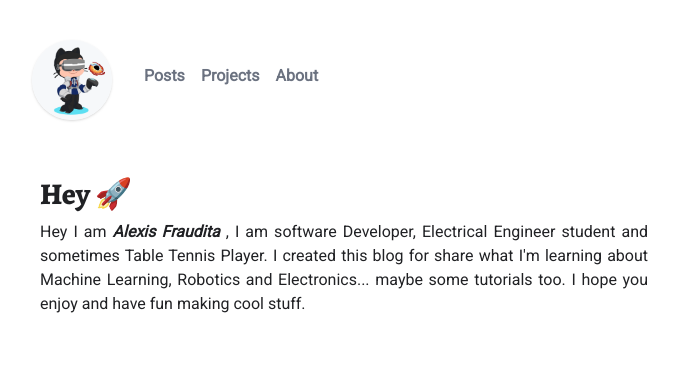
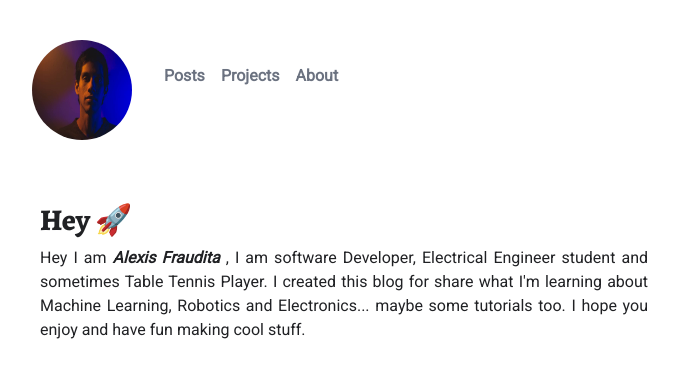
Before and after one commit to alefram/Alefram.github.io, a Next.js app: page / in a window 1280 px wide. Shown: the top 378 px of the page, without its empty margins (296-975 px from the left). Built offline with nearby package versions, Linux system fonts and the light colour scheme.

Commit message:
change image for Image nextjs component

```diff
--- a/components/Navbar.js
+++ b/components/Navbar.js
@@ -1,4 +1,6 @@
 import Link from 'next/link'
+import Image from 'next/image'
+
 
 function Navbar() {
 
@@ -8,9 +10,11 @@ function Navbar() {
           <div>
             <Link href="/">
               <a>
-                <img
-                  src="/octocat.png"
-                  className="transform duration-500 ease-in-out hover:-translate-y-1 hover:scale-110 shadow rounded-full h-14 w-14 md:h-20 md:w-20"
+                <Image
+                  src="/yo.jpeg"
+                  width={100}
+                  height={100}
+                  className=" p-10 rounded-full"
                 />
               </a>
             </Link>
--- a/pages/index.js
+++ b/pages/index.js
@@ -5,7 +5,7 @@ export default function Home() {
 
 
   return (
-    <div>
+    <>
       <Head>
         <title>Home</title>
         <link rel="icon" href="/favicon.ico" />
@@ -23,7 +23,7 @@ export default function Home() {
           Hey I am <a className="font-bold italic"> Alexis Fraudita</a> , I am software Developer, Electrical Engineer student and sometimes Table Tennis Player. I created this blog for share what I'm learning about Machine Learning, Robotics and Electronics... maybe some tutorials too. I hope you enjoy and have fun making cool stuff.
         </p>
       </main>
-    </div>
+    </>
   );
 }
 
```
Also changed, not shown: components/Post.js (line endings or trailing spaces), public/yo.jpeg (added).
